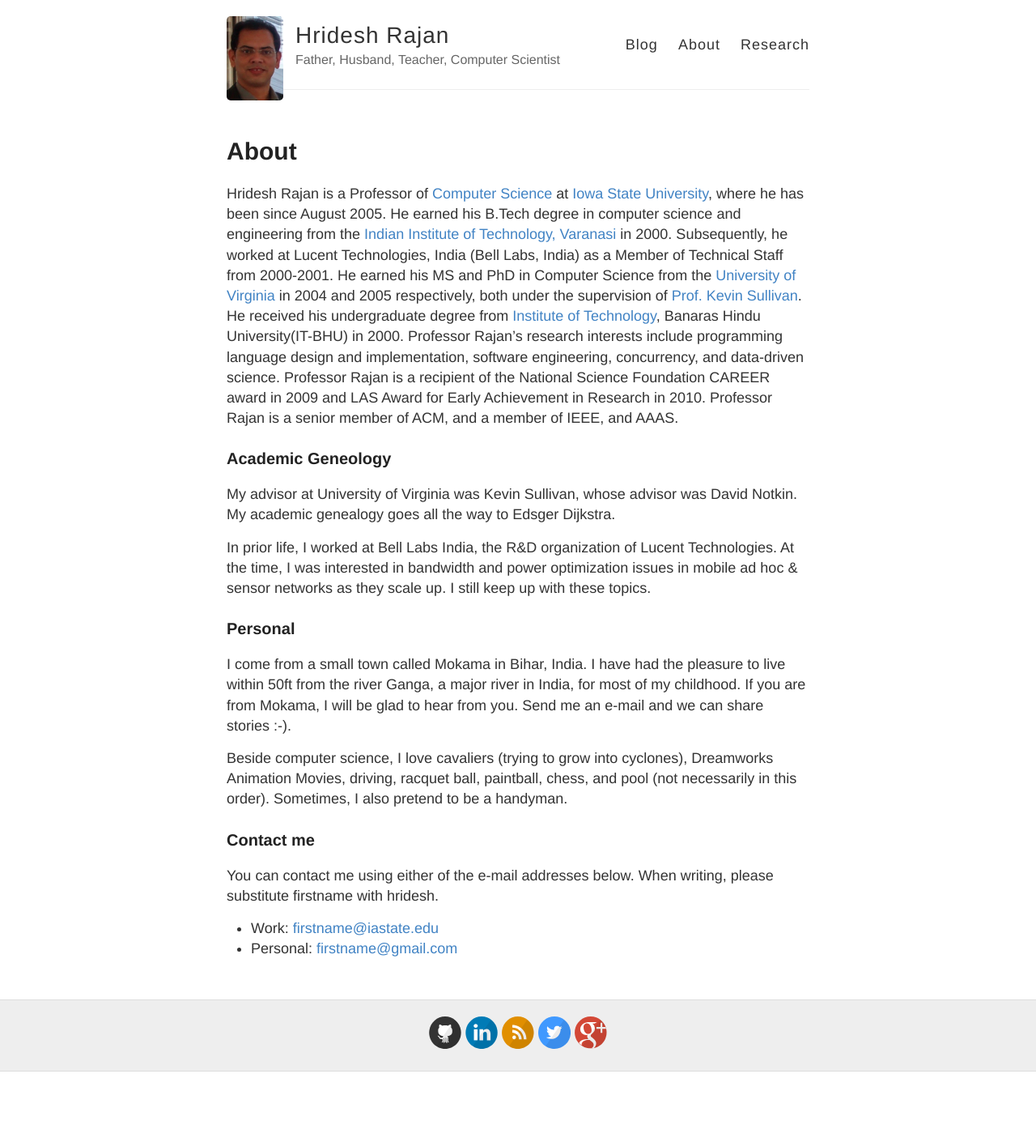
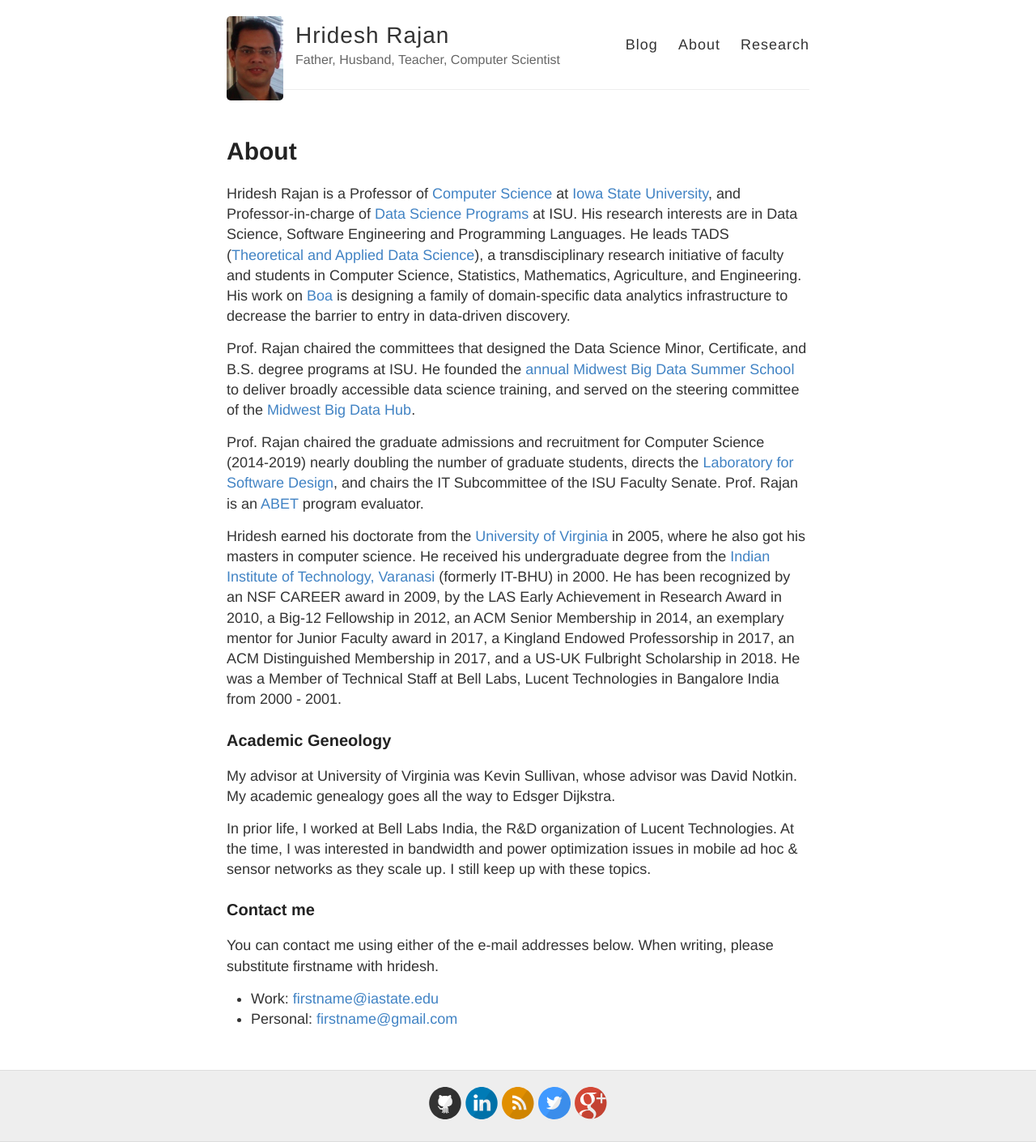
Before and after one commit to hridesh/hridesh.github.io, a Jekyll site: the page built from about.md, in a window 1280 px wide. Shown: the whole page at 81% size. Built offline with Jekyll 4.4.1, drawn with Linux system fonts in a browser that asks for light colours; before the commit the page ends 1323 px from its top, so only the background shows below that.

Commit message:
update about

```diff
--- a/about.md
+++ b/about.md
@@ -5,41 +5,56 @@ permalink: /about/
 ---
 
 Hridesh Rajan is a Professor of [Computer Science](http://www.cs.iastate/edu)
-at [Iowa State University](http://www.iastate.edu), where he has been since August 2005.
-He earned his B.Tech degree in computer science and engineering
-from the [Indian Institute of Technology, Varanasi](http://iitbhu.ac.in) in 2000.
-Subsequently, he worked at Lucent Technologies, India (Bell Labs, India)
-as a Member of Technical Staff from 2000-2001.
-He earned his MS and PhD in Computer Science from the [University of Virginia](http://virginia.edu)
-in 2004 and 2005 respectively, both under the supervision of
-[Prof. Kevin Sullivan](http://www.cs.virginia.edu/~sullivan).
-He received his undergraduate degree from
-<a href="http://itbhu.ac.in">Institute of Technology</a>,
-Banaras Hindu University(IT-BHU) in 2000.
-Professor Rajan's research interests include
-programming language design and implementation,
-software engineering, concurrency, and data-driven science.
-Professor Rajan is a recipient of the National Science Foundation CAREER award in 2009
-and LAS Award for Early Achievement in Research in 2010.
-Professor Rajan is a senior member of ACM, and a member of IEEE, and AAAS.
+at [Iowa State University](http://www.iastate.edu), and
+Professor-in-charge of [Data Science Programs](https://datascience.iastate.edu) at ISU.
+His research interests are in Data Science, Software Engineering and Programming Languages.
+He leads TADS ([Theoretical and Applied Data Science](https://tads.research.iastate.edu)),
+a transdisciplinary research initiative of faculty and students in
+Computer Science, Statistics, Mathematics, Agriculture, and Engineering.
+His work on [Boa](http://boa.cs.iastate.edu) is designing a family
+of domain-specific data analytics infrastructure to decrease the
+barrier to entry in data-driven discovery.
+
+Prof. Rajan chaired the committees that designed the
+Data Science Minor,
+Certificate, and
+B.S. degree programs at ISU.
+He founded the [annual Midwest Big Data Summer School](http://mbds.cs.iastate.edu)
+to deliver broadly accessible data science training, and
+served on the steering committee of the [Midwest Big Data Hub](http://midwestbigdatahub.org).
+
+Prof. Rajan chaired the graduate admissions and recruitment
+for Computer Science (2014-2019) nearly doubling the number
+of graduate students, directs the
+[Laboratory for Software Design](http://design.cs.iastate.edu),
+and chairs the IT Subcommittee of the ISU Faculty Senate.
+Prof. Rajan is an [ABET](http://ABET.org/)
+program evaluator.
+
+Hridesh earned his doctorate from the
+[University of Virginia](http://virginia.edu)
+in 2005, where he also got his masters in computer science.
+He received his undergraduate degree from the
+[Indian Institute of Technology, Varanasi](http://iitbhu.ac.in)
+(formerly IT-BHU) in 2000.
+He has been recognized by an NSF CAREER award in 2009,
+by the LAS Early Achievement in Research Award in 2010,
+a Big-12 Fellowship in 2012,
+an ACM Senior Membership in 2014,
+an exemplary mentor for Junior Faculty award in 2017,
+a Kingland Endowed Professorship in 2017,
+an ACM Distinguished Membership in 2017,
+and a US-UK Fulbright Scholarship in 2018.
+He was a Member of Technical Staff at Bell Labs,
+Lucent Technologies in Bangalore India from 2000 - 2001.
 
 ### Academic Geneology
 
-My advisor at University of Virginia was Kevin Sullivan, whose advisor was David Notkin. My academic genealogy goes all the way to Edsger Dijkstra.
+My advisor at University of Virginia was Kevin Sullivan,
+whose advisor was David Notkin.
+My academic genealogy goes all the way to Edsger Dijkstra.
 
 In prior life, I worked at Bell Labs India, the R&D organization of Lucent Technologies. At the time, I was interested in bandwidth and power optimization issues in mobile ad hoc & sensor networks as they scale up. I still keep up with these topics.
-
-### Personal
-
-I come from a small town called Mokama in Bihar, India.
-I have had the pleasure to live within 50ft from the river Ganga,
-a major river in India, for most of my childhood.
-If you are from Mokama, I will be glad to hear from you.
-Send me an e-mail and we can share stories :-).
-
-Beside computer science, I love cavaliers (trying to grow into cyclones),
-Dreamworks Animation Movies, driving, racquet ball, paintball, chess,
-and pool (not necessarily in this order). Sometimes, I also pretend to be a handyman.
 
 ### Contact me
 
```
